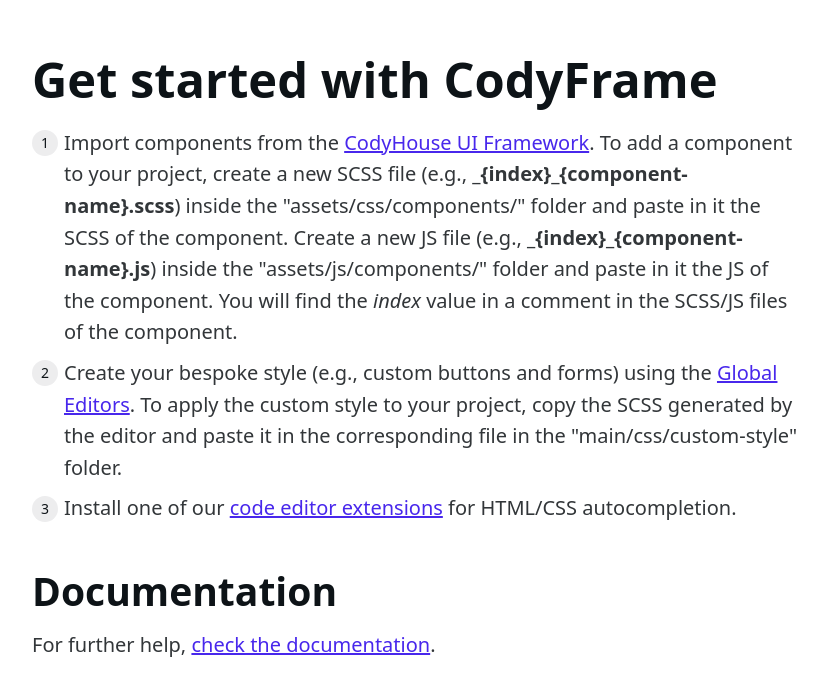
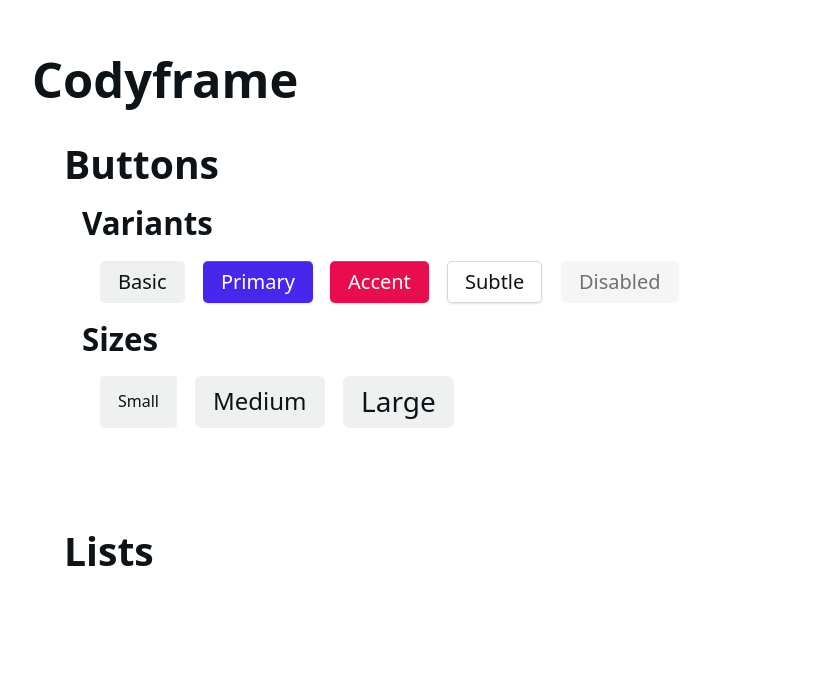
Before and after one commit to AlexanderCarlstrom/codyframe, a website: page main/index.html in a window 1280 px wide. Shown: the whole page, without its empty margins (224-1051 px from the left). Drawn offline with Linux system fonts and the light colour scheme.

Commit message:
Added buttons

```diff
--- a/main/index.html
+++ b/main/index.html
@@ -1,26 +1,42 @@
-<!doctype html>
+<!DOCTYPE html>
 <html lang="en">
   <head>
-  <meta charset="UTF-8">
-  <meta name="viewport" content="width=device-width, initial-scale=1">
-  <script>document.getElementsByTagName("html")[0].className += " js";</script>
-  <link rel="stylesheet" href="assets/css/style.css">
+    <meta charset="UTF-8" />
+    <meta name="viewport" content="width=device-width, initial-scale=1" />
+    <script>
+      document.getElementsByTagName('html')[0].className += ' js';
+    </script>
+    <link rel="stylesheet" href="assets/css/style.css" />
     <title>Get Started | CodyFrame</title>
   </head>
   <body>
     <div class="container max-width-sm padding-y-lg">
-    <div class="article text-component">
-      <h1>Get started with CodyFrame</h1>
-
-      <ol class="list list--ol">
-        <li>Import components from the <a href="https://codyhouse.co/ds/components" target="_blank" rel="noopener nofollow">CodyHouse UI Framework</a>. To add a component to your project, create a new SCSS file (e.g., <strong>_{index}_{component-name}.scss</strong>) inside the "assets/css/components/" folder and paste in it the SCSS of the component. Create a new JS file (e.g., <strong>_{index}_{component-name}.js</strong>) inside the "assets/js/components/" folder and paste in it the JS of the component. You will find the <em>index</em> value in a comment in the SCSS/JS files of the component.</li>
-        <li>Create your bespoke style (e.g., custom buttons and forms) using the <a href="https://codyhouse.co/ds/globals" target="_blank" rel="noopener nofollow">Global Editors</a>. To apply the custom style to your project, copy the SCSS generated by the editor and paste it in the corresponding file in the "main/css/custom-style" folder.</li>
-        <li>Install one of our <a href="https://codyhouse.co/ds/docs/extensions" target="_blank" rel="noopener nofollow">code editor extensions</a> for HTML/CSS autocompletion.</li>
-      </ol>
-
-      <h2>Documentation</h2>
-      <p>For further help, <a href="https://codyhouse.co/ds/get-started" target="_blank" rel="noopener nofollow">check the documentation</a>.</p>
+      <h1>Codyframe</h1>
+      <!-- BUTTTONS -->
+      <section class="padding-md">
+        <h2>Buttons</h2>
+        <div class="padding-sm">
+          <h3>Variants</h3>
+          <div class="flex flex-wrap padding-sm gap-sm">
+            <a href="" class="btn">Basic</a>
+            <a href="" class="btn btn--primary">Primary</a>
+            <a href="" class="btn btn--accent">Accent</a>
+            <a href="" class="btn btn--subtle">Subtle</a>
+            <a href="" class="btn btn--disabled">Disabled</a>
           </div>
+          <h3>Sizes</h3>
+          <div class="flex flex-wrap padding-sm gap-sm">
+            <a href="" class="btn btn--sm">Small</a>
+            <a href="" class="btn btn--md">Medium</a>
+            <a href="" class="btn btn--lg">Large</a>
+          </div>
+        </div>
+      </section>
+      <!-- LISTS -->
+      <section class="padding-md">
+        <h2>Lists</h2>
+        <div class="padding-sm"></div>
+      </section>
     </div>
     <script src="assets/js/scripts.js"></script>
   </body>
```
Lines whose indentation alone changed are shown as unchanged.
